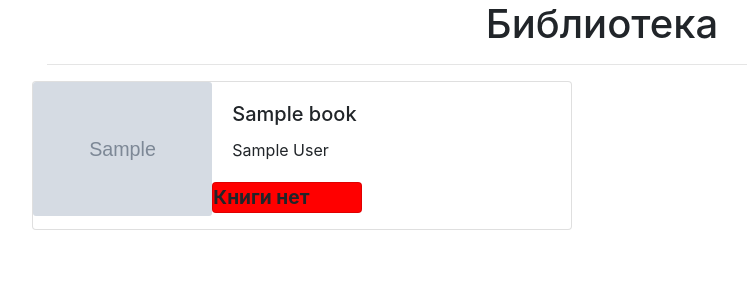
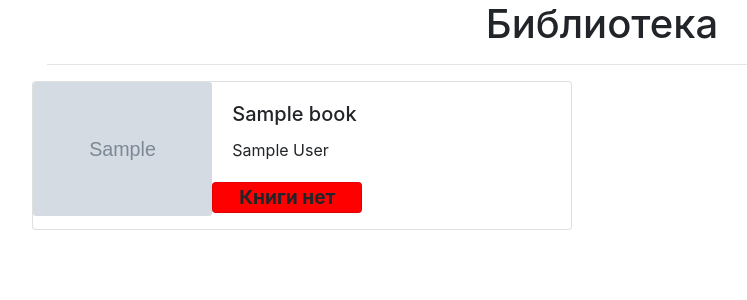
Before and after one commit to slezkinis/Django-Library, a Django app: template Library/main/templates/main/index.html in a window 1280 px wide. Shown: the top 300 px of the page, without its empty margins (38-785 px from the left). Run offline with Django 3.2, Linux system fonts and the light colour scheme; the template is opened without the code that fills it: values that come from a table or form of the project are taken from there, others are empty; tables that the repository leaves empty hold one stand-in row (values such as "Sample post"); grey boxes marked "Sample" are stand-in pictures.

```diff
--- a/Library/main/templates/main/index.html
+++ b/Library/main/templates/main/index.html
@@ -39,7 +39,7 @@
                             <p class="card-text">{{book.author}}</p>
                         </div>
                         {% if not book.active %}
-                            <div class="card mb-3" style="width: 150px; background-color: red;">
+                            <div class="card mb-3" style="width: 150px; background-color: red; text-align:  center;">
                                 <strong><big>Книги нет</big></strong>
                             </div>
                         {% endif %}
```
